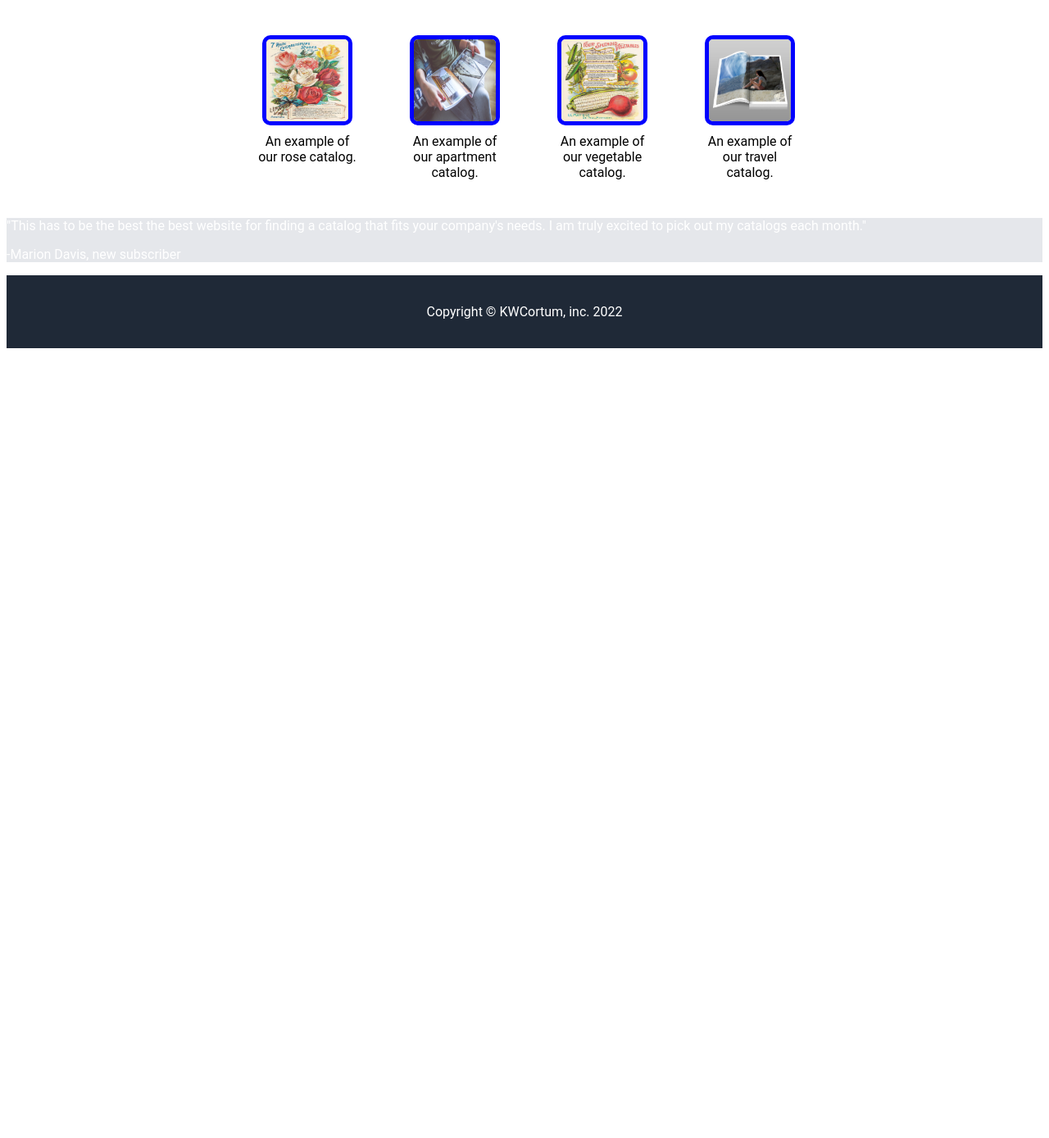
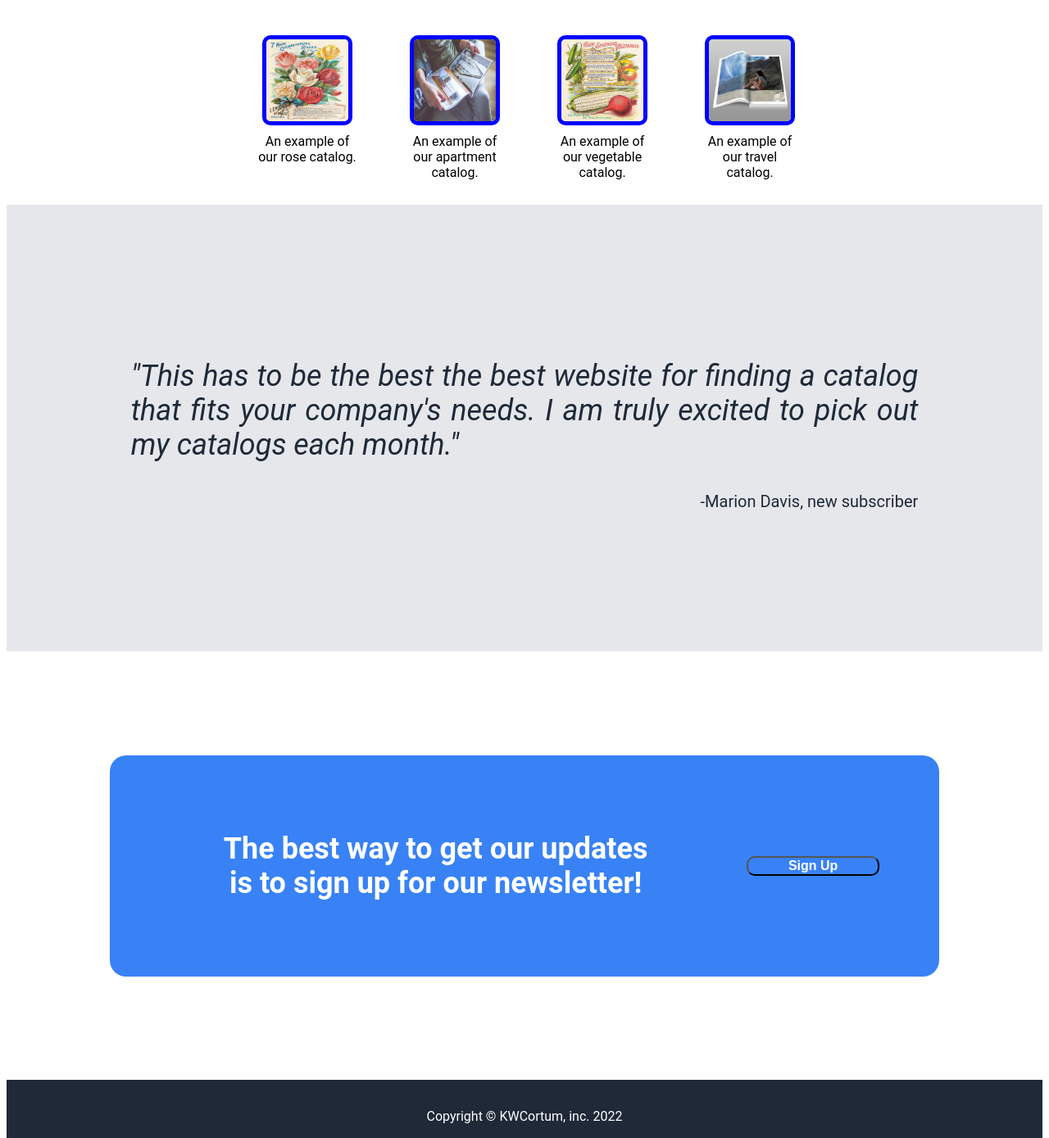
Before and after one commit to kwcortum/odin-landing-page, a plain HTML site: page index.html in a window 1280 px wide. Shown: the part 614-2003 px from the top of the page at 82% size. Before the commit the page ends 1047 px from the top, so only its background shows below. Drawn offline with Linux system fonts and the light colour scheme.

Commit message:
Made final touches to HTML structure and CSS design.

```diff
--- a/index.html
+++ b/index.html
@@ -70,6 +70,17 @@
             <p id="quote">"This has to be the best the best website for finding a catalog that fits your company's needs. I am truly excited to pick out my catalogs each month."</p>
             <p id="quote-credit">-Marion Davis, new subscriber</p>
         </div>
+        <div class="five flex-container-4">
+            <div class="flex-container-5">
+                <div class="flex-item-box big-box">
+                    <h2 class="box-text">The best way to get our updates is to sign up for our newsletter!</h2>
+                </div>
+                <div class="flex-item-box middle-box"></div>
+                <div class="flex-item-box small-box">
+                    <button class="flex-item-button">Sign Up</button>
+                </div>
+            </div>
+        </div>
     </main>
     <footer>
         <p>Copyright &copy; KWCortum, inc. 2022</p>
--- a/resources/css/styles.css
+++ b/resources/css/styles.css
@@ -94,6 +94,8 @@ footer {
 button {
     background-color: #3882F6;
     border-radius: 10px;
+    color: white;
+    font-weight: bold;
 }
 
 .two {
@@ -139,3 +141,69 @@ figure {
     max-width: 120px;
     flex-wrap: wrap;
 }
+
+#quote {
+    text-align: justify;
+    font-size: 36px;
+    font-weight: light;
+    font-style: italic;
+    color: #1F2937;
+}
+
+#quote-credit {
+    text-align: right;
+    color: #1F2937;
+    font-size: 20px;
+}
+
+.four {
+    padding: 12%;
+}
+
+.five {
+    background-color: white;
+}
+
+.flex-continer-4 {
+    display: flex;
+    justify-content: center;
+    justify-items: center;
+    align-content: center;
+    align-items: center;
+}
+
+.flex-container-5 {
+    display: flex;
+    flex-direction: row;
+    justify-content: center;
+    justify-items: center;
+    align-content: center;
+    align-items: center;
+    background-color: #3882F6;
+    padding: 5% 10% 5% 10%;
+    margin: 10%;
+    border-radius: 20px;
+}
+
+.box-text {
+    color: white;
+}
+
+.big-box {
+    flex: 5;
+}
+
+.middle-box {
+    flex: 1;
+}
+
+.small-box {
+    flex: 1;
+}
+
+.flex-item-button {
+    color: white;
+    font-weight: bold;
+    font-size: 16px;
+    width: 150%;
+}
```
